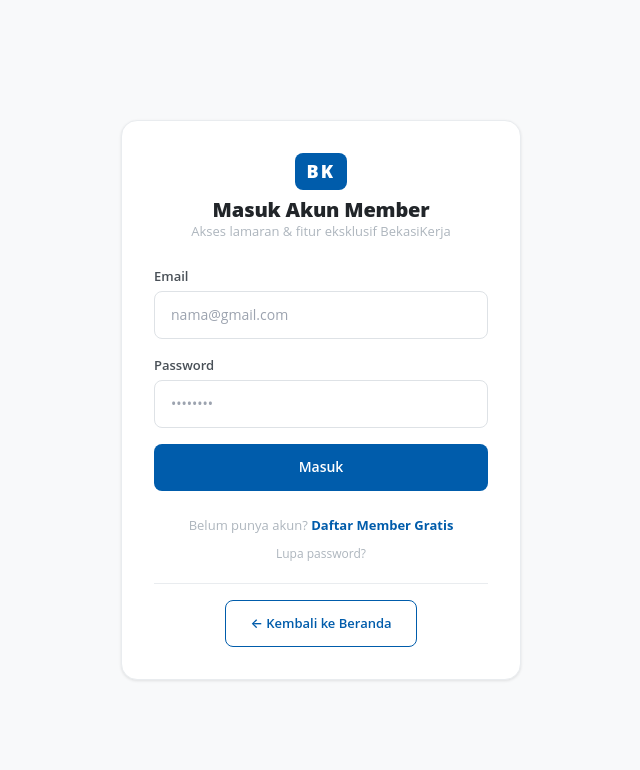
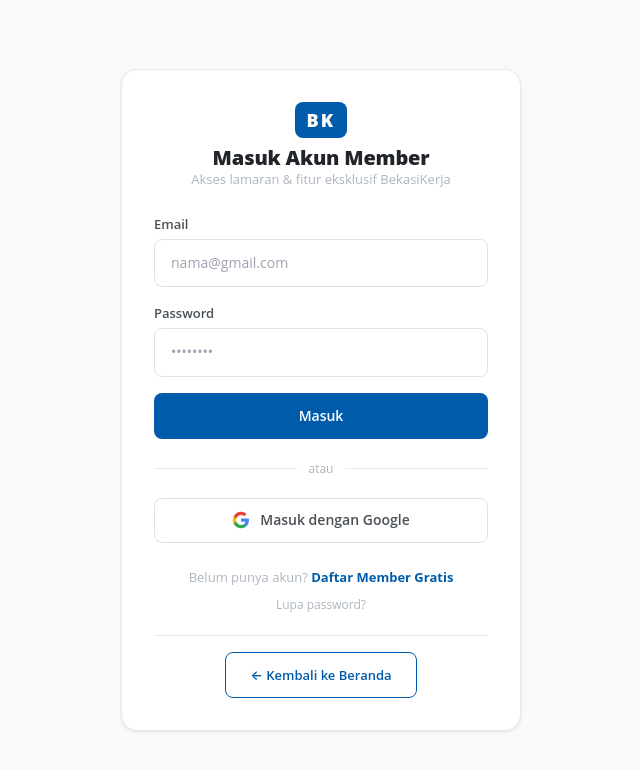
Before and after one commit to bekasikerjaofficial-ux/bekasikerja.id, a Next.js app: page /member/login in a window 1280 px wide. Shown: the top 770 px of the page, without its empty margins (319-959 px from the left). Built offline with nearby package versions, Linux system fonts and the light colour scheme; no server answers.

Commit message:
feat: add Google OAuth login & register
- Login: 'Masuk dengan Google' button with proper redirect callback
- Register: 'Daftar dengan Google' button with proper redirect callback
- Auth callback: redirect to 'next' URL or dashboard (no more login page bridge)
- Nyosor login: add missing Link import

```diff
--- a/app/member/auth/callback/route.js
+++ b/app/member/auth/callback/route.js
@@ -6,17 +6,14 @@
 
 // Use the anon client so the OAuth code exchange works on the public route.
 // After exchange, the user is authenticated and a session cookie is set.
-const supabase = createClient(supabaseUrl, supabaseAnonKey, {
-  auth: {
-    redirectTo: typeof window !== 'undefined' ? window.location.origin : undefined,
-  },
-});
+const supabase = createClient(supabaseUrl, supabaseAnonKey);
 
 export async function GET(request) {
   const { searchParams } = new URL(request.url);
   const code = searchParams.get('code');
   const error = searchParams.get('error');
   const provider = searchParams.get('provider');
+  const next = searchParams.get('next') || '/member/dashboard';
 
   if (error) {
     return NextResponse.redirect(new URL('/member/login', request.url).toString());
@@ -28,10 +25,6 @@
 
   try {
     // Exchange the code for a session.
-    // signInWithOAuth is client-side; on the route handler we use the underlying
-    // exchange flow via the Admin client to avoid redirect to a different host.
-    // Because this callback URL is a redirect_to we registered with Supabase,
-    // we can use the PKCE flow via the public client.
     const { data, error: err } = await supabase.auth.exchangeCodeForSession(code);
 
     if (err) {
@@ -43,13 +36,9 @@
       return NextResponse.redirect(new URL('/member/login?error=no_session', request.url).toString());
     }
 
-    // Set the cookie in the response so subsequent page loads have the session.
-    // We redirect to the member login page where the UI can read the session
-    // via supabase.auth.getSession() (see the bridged localStorage below).
-    const loginUrl = new URL('/member/login', request.url);
-    loginUrl.searchParams.set('provider', provider || 'google');
-    loginUrl.searchParams.set('success', '1');
-    return NextResponse.redirect(loginUrl.toString());
+    // Redirect to the 'next' URL (or dashboard by default)
+    const redirectUrl = next.startsWith('/') ? next : '/member/dashboard';
+    return NextResponse.redirect(new URL(redirectUrl, request.url).toString());
   } catch (e) {
     console.error('[auth/callback] unexpected error:', e);
     return NextResponse.redirect(new URL('/member/login?error=unexpected', request.url).toString());
--- a/app/member/login/page.js
+++ b/app/member/login/page.js
@@ -1,5 +1,5 @@
 'use client';
-import React, { useState } from 'react';
+import React, { useState, useEffect } from 'react';
 import { supabase } from '../../../lib/supabase';
 import Link from 'next/link';
 
@@ -8,6 +8,17 @@
   const [password, setPassword] = useState('');
   const [error, setError] = useState('');
   const [loading, setLoading] = useState(false);
+  const [success, setSuccess] = useState(false);
+
+  useEffect(() => {
+    const params = new URLSearchParams(window.location.search);
+    if (params.get('success') === '1') {
+      setSuccess(true);
+      // If there's a next param, redirect there
+      const next = params.get('next') || '/member/dashboard';
+      setTimeout(() => { window.location.href = next; }, 1500);
+    }
+  }, []);
 
   const handleLogin = async (e) => {
     e.preventDefault();
@@ -22,6 +33,22 @@
     window.location.href = '/member/dashboard';
   };
 
+  const handleGoogleLogin = async () => {
+    setError('');
+    setLoading(true);
+    const params = new URLSearchParams(window.location.search);
+    const next = params.get('next') || '/member/dashboard';
+    const redirectTo = `${window.location.origin}/member/auth/callback?next=${encodeURIComponent(next)}`;
+    const { error: err } = await supabase.auth.signInWithOAuth({
+      provider: 'google',
+      options: { redirectTo },
+    });
+    setLoading(false);
+    if (err) {
+      setError(err.message);
+    }
+  };
+
   return (
     <div className="auth-wrap font-sans">
       <div className="panel" style={{ padding: 32, maxWidth: 400, width: '100%' }}>
@@ -30,6 +57,12 @@
           <h1 className="h-display" style={{ fontSize: 20, color: 'var(--gray-900)' }}>Masuk Akun Member</h1>
           <p className="text-muted" style={{ fontSize: 13 }}>Akses lamaran &amp; fitur eksklusif BekasiKerja</p>
         </div>
+
+        {success && (
+          <div style={{ background: '#e8f7ee', border: '1px solid #b7e3c8', color: '#1a7f43', fontSize: 13, padding: 12, borderRadius: 8, marginBottom: 16, fontWeight: 700, textAlign: 'center' }}>
+            Login berhasil! Mengalihkan...
+          </div>
+        )}
 
         <form onSubmit={handleLogin} style={{ display: 'grid', gap: 16 }}>
           <div className="field" style={{ margin: 0 }}>
@@ -65,6 +98,41 @@
           </button>
         </form>
 
+        <div style={{ display: 'flex', alignItems: 'center', gap: 12, margin: '20px 0' }}>
+          <div style={{ flex: 1, height: 1, background: 'var(--gray-200)' }} />
+          <span style={{ fontSize: 12, color: 'var(--gray-500)' }}>atau</span>
+          <div style={{ flex: 1, height: 1, background: 'var(--gray-200)' }} />
+        </div>
+
+        <button
+          onClick={handleGoogleLogin}
+          disabled={loading}
+          style={{
+            width: '100%',
+            display: 'inline-flex',
+            alignItems: 'center',
+            justifyContent: 'center',
+            gap: 10,
+            padding: '10px 16px',
+            border: '1px solid var(--gray-300)',
+            borderRadius: 8,
+            background: '#fff',
+            cursor: 'pointer',
+            fontSize: 14,
+            fontWeight: 600,
+            color: 'var(--gray-700)',
+            transition: '.15s',
+          }}
+        >
+          <svg width="18" height="18" viewBox="0 0 24 24" style={{ flexShrink: 0 }}>
+            <path d="M22.56 12.25c0-.78-.07-1.53-.2-2.25H12v4.26h5.92c-.26 1.37-1.04 2.53-2.21 3.31v2.77h3.57c2.08-1.92 3.28-4.74 3.28-8.09z" fill="#4285F4"/>
+            <path d="M12 23c2.97 0 5.46-.98 7.28-2.66l-3.57-2.77c-.98.66-2.23 1.06-3.71 1.06-2.86 0-5.29-1.93-6.16-4.53H2.18v2.84C3.99 20.53 7.7 23 12 23z" fill="#34A853"/>
+            <path d="M5.84 14.09c-.22-.66-.35-1.36-.35-2.09s.13-1.43.35-2.09V7.07H2.18C1.43 8.55 1 10.22 1 12s.43 3.45 1.18 4.93l2.85-2.22.81-.62z" fill="#FBBC05"/>
+            <path d="M12 5.38c1.62 0 3.06.56 4.21 1.64l3.15-3.15C17.45 2.09 14.97 1 12 1 7.7 1 3.99 3.47 2.18 7.07l3.66 2.84c.87-2.6 3.3-4.53 6.16-4.53z" fill="#EA4335"/>
+          </svg>
+          Masuk dengan Google
+        </button>
+
         <p className="text-center text-muted" style={{ fontSize: 13, marginTop: 24 }}>
           Belum punya akun?{' '}
           <Link href="/member/register" style={{ color: 'var(--hl-blue)', fontWeight: 700 }}>Daftar Member Gratis</Link>
--- a/app/member/register/page.js
+++ b/app/member/register/page.js
@@ -50,6 +50,20 @@
     }
   };
 
+  const handleGoogleSignUp = async () => {
+    setError('');
+    setLoading(true);
+    const redirectTo = `${window.location.origin}/member/auth/callback?next=/member/dashboard`;
+    const { error: err } = await supabase.auth.signInWithOAuth({
+      provider: 'google',
+      options: { redirectTo },
+    });
+    setLoading(false);
+    if (err) {
+      setError(err.message);
+    }
+  };
+
   return (
     <div className="auth-wrap font-sans">
       <div className="panel" style={{ padding: 32, maxWidth: 400, width: '100%' }}>
@@ -89,6 +103,41 @@
           </button>
         </form>
 
+        <div style={{ display: 'flex', alignItems: 'center', gap: 12, margin: '20px 0' }}>
+          <div style={{ flex: 1, height: 1, background: 'var(--gray-200)' }} />
+          <span style={{ fontSize: 12, color: 'var(--gray-500)' }}>atau</span>
+          <div style={{ flex: 1, height: 1, background: 'var(--gray-200)' }} />
+        </div>
+
+        <button
+          onClick={handleGoogleSignUp}
+          disabled={loading}
+          style={{
+            width: '100%',
+            display: 'inline-flex',
+            alignItems: 'center',
+            justifyContent: 'center',
+            gap: 10,
+            padding: '10px 16px',
+            border: '1px solid var(--gray-300)',
+            borderRadius: 8,
+            background: '#fff',
+            cursor: 'pointer',
+            fontSize: 14,
+            fontWeight: 600,
+            color: 'var(--gray-700)',
+            transition: '.15s',
+          }}
+        >
+          <svg width="18" height="18" viewBox="0 0 24 24" style={{ flexShrink: 0 }}>
+            <path d="M22.56 12.25c0-.78-.07-1.53-.2-2.25H12v4.26h5.92c-.26 1.37-1.04 2.53-2.21 3.31v2.77h3.57c2.08-1.92 3.28-4.74 3.28-8.09z" fill="#4285F4"/>
+            <path d="M12 23c2.97 0 5.46-.98 7.28-2.66l-3.57-2.77c-.98.66-2.23 1.06-3.71 1.06-2.86 0-5.29-1.93-6.16-4.53H2.18v2.84C3.99 20.53 7.7 23 12 23z" fill="#34A853"/>
+            <path d="M5.84 14.09c-.22-.66-.35-1.36-.35-2.09s.13-1.43.35-2.09V7.07H2.18C1.43 8.55 1 10.22 1 12s.43 3.45 1.18 4.93l2.85-2.22.81-.62z" fill="#FBBC05"/>
+            <path d="M12 5.38c1.62 0 3.06.56 4.21 1.64l3.15-3.15C17.45 2.09 14.97 1 12 1 7.7 1 3.99 3.47 2.18 7.07l3.66 2.84c.87-2.6 3.3-4.53 6.16-4.53z" fill="#EA4335"/>
+          </svg>
+          Daftar dengan Google
+        </button>
+
         <p className="text-center text-muted" style={{ fontSize: 13, marginTop: 24 }}>
           Sudah punya akun?{' '}
           <Link href="/member/login" style={{ color: 'var(--hl-blue)', fontWeight: 700 }}>Masuk di sini</Link>
--- a/app/nyosor/login/page.js
+++ b/app/nyosor/login/page.js
@@ -1,6 +1,7 @@
 'use client';
 import React, { useState } from 'react';
 import { useRouter } from 'next/navigation';
+import Link from 'next/link';
 import { supabase } from '../../../lib/supabase';
 
 export default function AdminLoginPage() {
```
